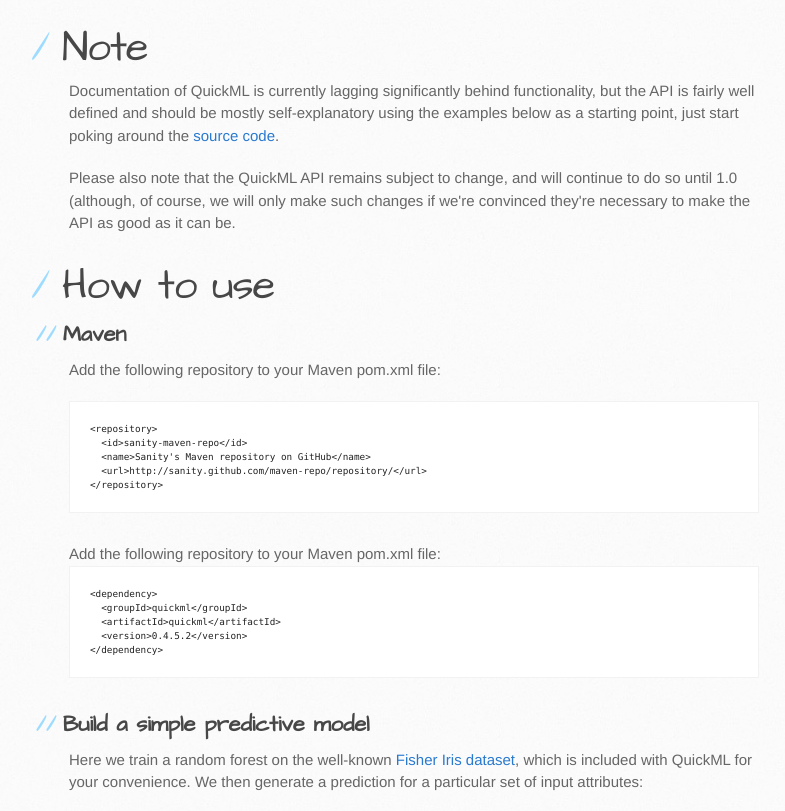
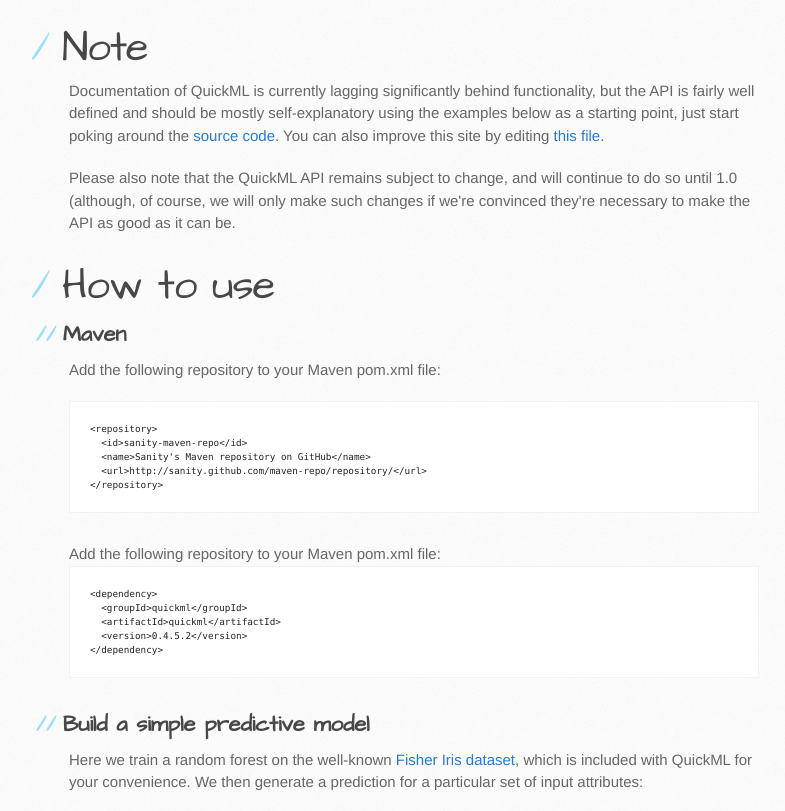
Before and after one commit to sanity/quickml, a plain HTML site: page index.html in a window 1280 px wide. Shown: the part 964-1775 px from the top of the page, without its empty margins (101-886 px from the left). Drawn offline with Linux system fonts and the light colour scheme.

Commit message:
Update index.html

```diff
--- a/index.html
+++ b/index.html
@@ -70,6 +70,8 @@
             but the API is fairly well defined and should be mostly self-explanatory using the
             examples below as a starting point, just start poking around the
             <a href="https://github.com/sanity/quickml/tree/master/src/main/java/quickml">source code</a>.
+            You can also improve this site by editing <a href="https://github.com/sanity/quickml/blob/gh-pages/index.html">
+              this file</a>.
           </p>
           <p>
             Please also note that the QuickML API remains subject to change, and will continue
```
